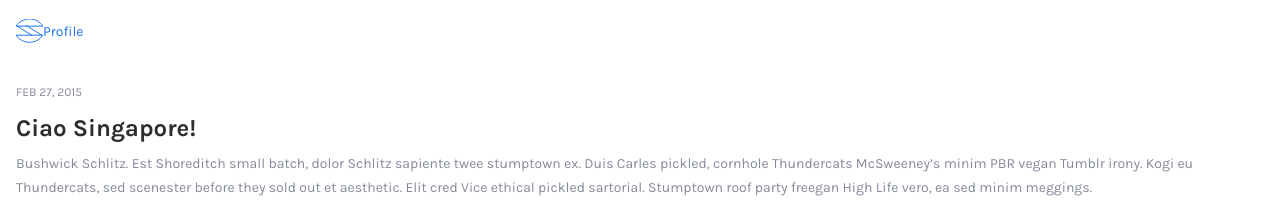
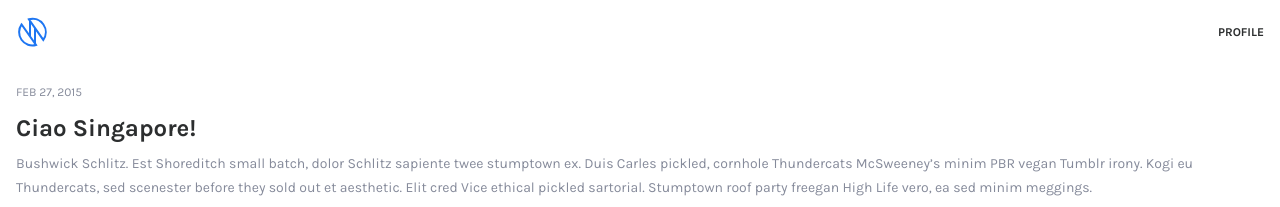
Before and after one commit to jeremiespoken/jeremiespoken.com, a Jekyll site: the page built from index.html, in a window 1280 px wide. Shown: the top 207 px of the page. Built offline with Jekyll 4.4.1, drawn with Linux system fonts in a browser that asks for light colours.

Commit message:
adjusted flex box

```diff
--- a/_includes/header.html
+++ b/_includes/header.html
@@ -1,22 +1,7 @@
 <header class="site-header">
 
-<svg width="27px" height="27px" viewBox="0 0 27 27" version="1.1" xmlns="http://www.w3.org/2000/svg" xmlns:xlink="http://www.w3.org/1999/xlink" xmlns:sketch="http://www.bohemiancoding.com/sketch/ns">
 
-    <title>JS Mark</title>
-
-    <g id="mobile" stroke="none" stroke-width="1" fill="none" fill-rule="evenodd" sketch:type="MSPage">
-        <g id="Mobile-Portrait" sketch:type="MSArtboardGroup" transform="translate(-19.000000, -21.000000)" stroke="#1E76F2">
-            <g id="header-+-mark-+-ABOUT" sketch:type="MSLayerGroup">
-                <g id="mark" transform="translate(19.000000, 21.000000)" sketch:type="MSShapeGroup">
-                    <path d="M26.9290007,7.12173913 C24.04567,2.83110937 19.0918333,0 13.4645004,0 C7.83716743,0 2.88333077,2.83110937 1.2778667e-12,7.12173913 L26.9290007,7.12173913 Z" id="Oval-6"></path>
-                    <path d="M26.9290007,23.3 C24.04567,19.0093702 19.0918333,16.1782609 13.4645004,16.1782609 C7.83716743,16.1782609 2.88333077,19.0093702 1.08935083e-12,23.3 L26.9290007,23.3 Z" id="Oval-6" transform="translate(13.464500, 19.739130) scale(1, -1) translate(-13.464500, -19.739130) "></path>
-                    <path d="M0.769999981,6.86000061 C0.769999981,6.86000061 0.921429452,6.95452031 1.11830874,7.07740901 L15.7216909,16.1925915" id="Line" stroke-linecap="square"></path>
-                    <path d="M10.2526667,6.56000042 C10.2526667,6.56000042 10.6275834,6.79376962 11.1019999,7.08957917 L25.705358,16.1951081" id="Line" stroke-linecap="round"></path>
-                </g>
-            </g>
-        </g>
-    </g>
-</svg>
+  <svg xmlns="http://www.w3.org/2000/svg" width="32" height="32" viewBox="0 0 32 32" version="1.1"><title>Jeremie Spoken Logo</title><g stroke="none" stroke-width="1" fill="none" fill-rule="evenodd"><rect fill="#FFFFFF" x="0" y="0" width="32" height="32"/><path d="M13 4L15 3 15 22 13 22 13 4Z" fill="#1E76F2"/><rect fill="#1E76F2" x="18" y="10" width="2" height="19"/><path d="M27.3 23.9C30.5 19.4 30.7 13.3 27.4 8.5 24 3.7 18.2 1.8 12.9 3.3L27.3 23.9 27.3 23.9 27.3 23.9ZM20 29C14.7 30.5 8.8 28.6 5.5 23.8 2.2 19.1 2.4 12.9 5.6 8.4L20 29 20 29 20 29Z" stroke="#1E76F2" stroke-width="2" fill="#FFFFFF"/></g></svg>
 
 {% for page in site.pages %}
   {% if page.title %}
--- a/_sass/_base.scss
+++ b/_sass/_base.scss
@@ -93,14 +93,21 @@ a:hover
     height: $sp2*4;
     margin-bottom: $sp2;
 
-    text-align: center;
+    justify-content: space-between;
 
     align-items: center;
 }
 
-// HEADER
-.page-link {
-    text-align: right;
+
+
+.page-link
+{
+    font-size: 1.2rem;
+    font-weight: bold;
+
+    text-transform: uppercase;
+
+    color: $black;
 }
 
 // HOME
@@ -109,7 +116,8 @@ a:hover
     margin-bottom: $sp2 * 2;
 }
 
-.home__post-link {
+.home__post-link
+{
     color: $black;
 }
 
```
Also changed, not shown: 4 other files.
